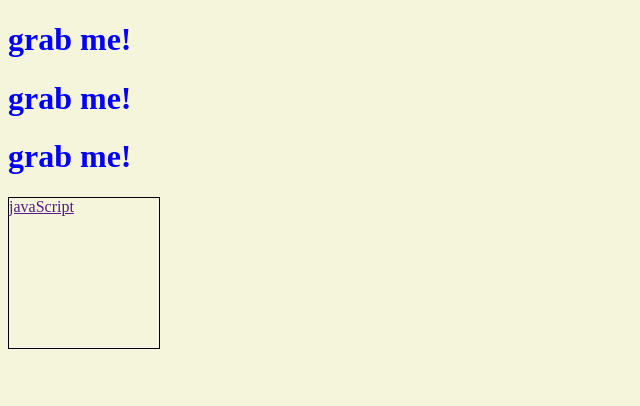
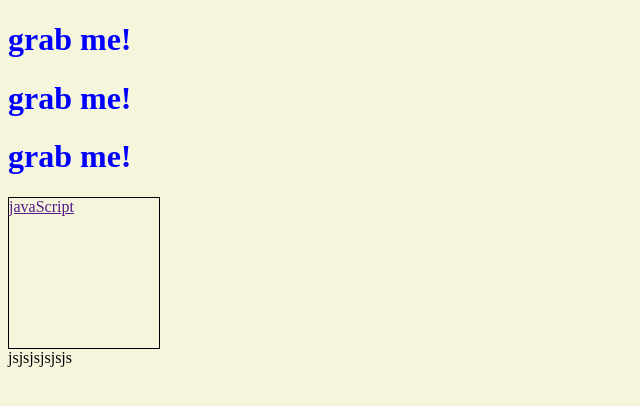
Before and after one commit to ByungMoon-Kim/JavaScriptTest, a plain HTML site: page index3.html in a window 1280 px wide. Shown: the full height of the page, 0-640 px from the left. Drawn offline with Linux system fonts and the light colour scheme.

Commit message:
JsFirst Commit

```diff
--- a/index3.html
+++ b/index3.html
@@ -23,5 +23,5 @@
     </div>
     <script src="document.js"></script>
 </body>
-
+    jsjsjsjsjsjs
 </html>
```
